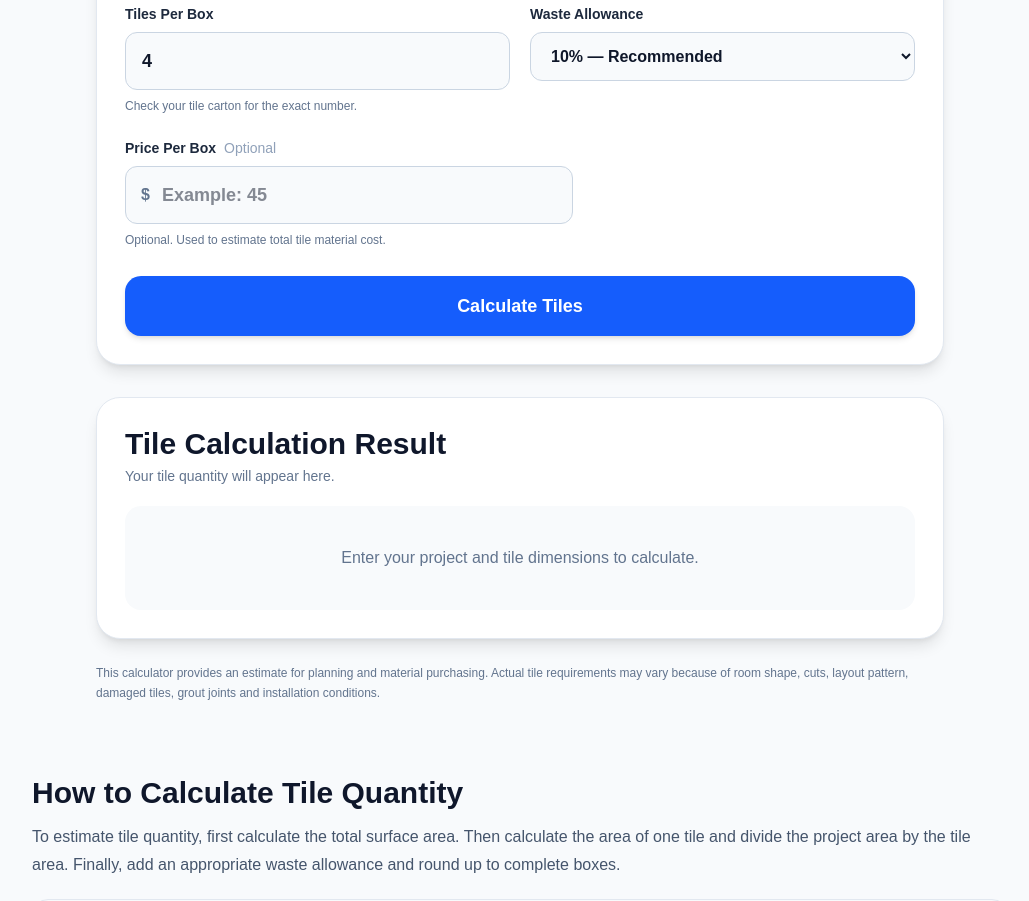
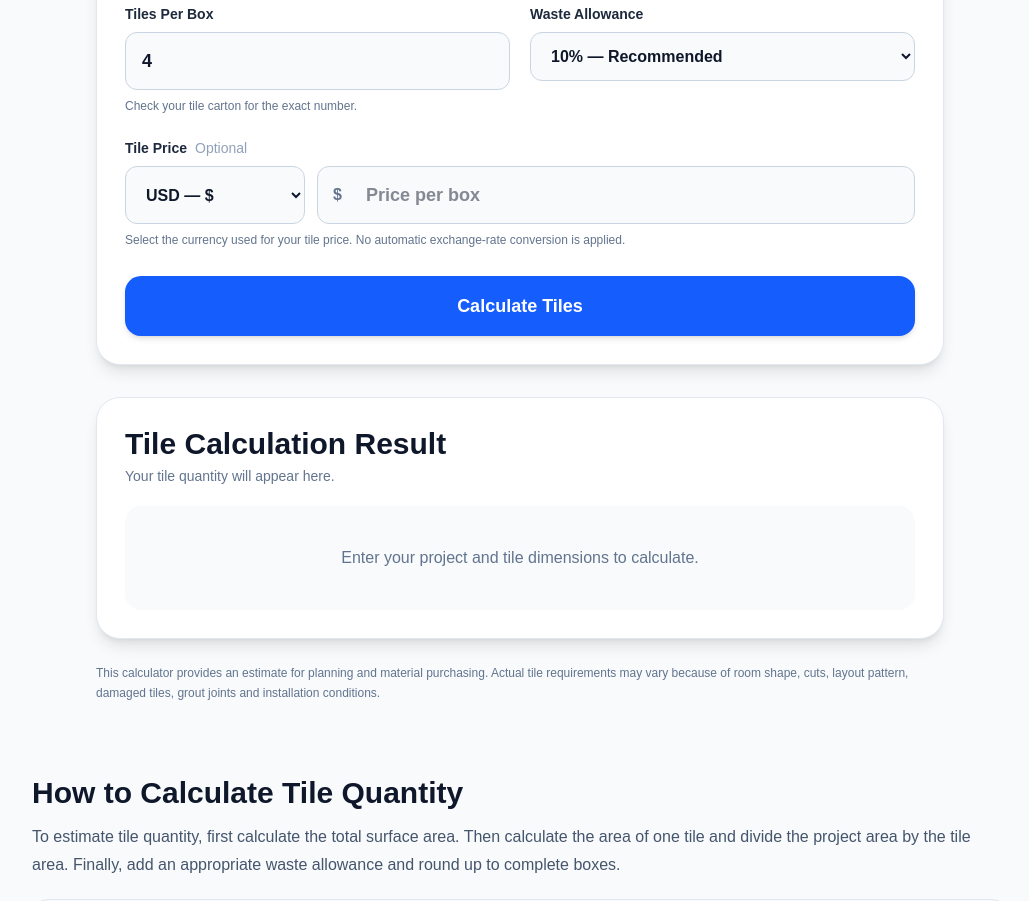
Before and after one commit to km7max-cmd/cornerspan, a Next.js app: page /calculators/tile in a window 1280 px wide. Shown: the part 1440-2341 px from the top of the page, without its empty margins (120-1149 px from the left). Built offline with nearby package versions, Linux system fonts and the light colour scheme.

Commit message:
Implement currency selection and formatting
Added currency support with a list of currencies and updated the price input to reflect the selected currency.

```diff
--- a/app/calculators/tile/TileCalculator.tsx
+++ b/app/calculators/tile/TileCalculator.tsx
@@ -7,6 +7,29 @@ import Breadcrumb from "../../../components/Breadcrumb";
 type SurfaceType = "floor" | "wall";
 type AreaUnit = "ft" | "m";
 type TileUnit = "in" | "cm";
+
+type Currency = {
+  code: string;
+  name: string;
+  symbol: string;
+};
+
+const CURRENCIES: Currency[] = [
+  { code: "USD", name: "US Dollar", symbol: "$" },
+  { code: "EUR", name: "Euro", symbol: "€" },
+  { code: "GBP", name: "British Pound", symbol: "£" },
+  { code: "CAD", name: "Canadian Dollar", symbol: "C$" },
+  { code: "AUD", name: "Australian Dollar", symbol: "A$" },
+  { code: "NZD", name: "New Zealand Dollar", symbol: "NZ$" },
+  { code: "INR", name: "Indian Rupee", symbol: "₹" },
+  { code: "JPY", name: "Japanese Yen", symbol: "¥" },
+  { code: "CNY", name: "Chinese Yuan", symbol: "¥" },
+  { code: "SGD", name: "Singapore Dollar", symbol: "S$" },
+  { code: "AED", name: "UAE Dirham", symbol: "د.إ" },
+  { code: "SAR", name: "Saudi Riyal", symbol: "﷼" },
+  { code: "ZAR", name: "South African Rand", symbol: "R" },
+  { code: "CHF", name: "Swiss Franc", symbol: "CHF" },
+];
 
 const FLOOR_TILE_SIZES = [
   "12×12",
@@ -30,6 +53,18 @@ function formatNumber(value: number, decimals = 2) {
   return new Intl.NumberFormat("en-US", {
     minimumFractionDigits: decimals,
     maximumFractionDigits: decimals,
+  }).format(value);
+}
+
+function formatCurrency(
+  value: number,
+  currency: Currency
+) {
+  return new Intl.NumberFormat("en-US", {
+    style: "currency",
+    currency: currency.code,
+    minimumFractionDigits: 2,
+    maximumFractionDigits: 2,
   }).format(value);
 }
 
@@ -84,8 +119,22 @@ export default function TileCalculator() {
   const [boxPrice, setBoxPrice] =
     useState("");
 
+  /*
+   * Global currency.
+   * USD is the default because CornerSpan
+   * targets USA + global search traffic.
+   */
+  const [currencyCode, setCurrencyCode] =
+    useState("USD");
+
   const [calculated, setCalculated] =
     useState(false);
+
+  const selectedCurrency =
+    CURRENCIES.find(
+      (currency) =>
+        currency.code === currencyCode
+    ) ?? CURRENCIES[0];
 
   const result = useMemo(() => {
     const length = Number(surfaceLength);
@@ -120,7 +169,7 @@ export default function TileCalculator() {
     }
 
     /*
-     * Convert project dimensions to square feet.
+     * Convert project dimensions to feet.
      */
     const lengthFeet =
       areaUnit === "ft"
@@ -259,10 +308,6 @@ export default function TileCalculator() {
   ) => {
     setSurfaceType(type);
 
-    /*
-     * Use common tile defaults for
-     * each surface.
-     */
     if (type === "floor") {
       setTileLength("24");
       setTileWidth("24");
@@ -287,6 +332,7 @@ export default function TileCalculator() {
 
   return (
     <main className="mx-auto max-w-4xl px-4 py-6 sm:px-6">
+
       <Breadcrumb current="Tile Calculator" />
 
       {/* Page Heading */}
@@ -318,11 +364,13 @@ export default function TileCalculator() {
 
         {/* Display */}
         <div className="bg-slate-900 px-5 py-5 sm:px-7">
+
           <p className="text-sm font-semibold uppercase tracking-wider text-slate-400">
             Tile Quantity Calculator
           </p>
 
           <div className="mt-3 rounded-2xl bg-slate-800 px-5 py-5">
+
             <p className="text-xs font-medium uppercase tracking-wider text-slate-400">
               {calculated && result
                 ? "Tiles Required"
@@ -334,6 +382,7 @@ export default function TileCalculator() {
                 ? `${result.tilesToOrder} Tiles · ${result.boxes} Boxes`
                 : "Enter your project details below"}
             </p>
+
           </div>
         </div>
 
@@ -347,6 +396,7 @@ export default function TileCalculator() {
             </label>
 
             <div className="grid grid-cols-2 gap-3">
+
               <button
                 type="button"
                 onClick={() =>
@@ -374,11 +424,13 @@ export default function TileCalculator() {
               >
                 Wall
               </button>
+
             </div>
           </div>
 
           {/* Surface Dimensions */}
           <div className="mt-6">
+
             <label className="mb-2 block text-sm font-bold text-slate-800">
               {surfaceType === "floor"
                 ? "Floor Dimensions"
@@ -418,11 +470,7 @@ export default function TileCalculator() {
                 min="0"
                 step="any"
                 inputMode="decimal"
-                placeholder={
-                  surfaceType === "floor"
-                    ? "Width"
-                    : "Width"
-                }
+                placeholder="Width"
                 value={surfaceWidth}
                 onChange={(e) => {
                   setSurfaceWidth(
@@ -451,16 +499,19 @@ export default function TileCalculator() {
                   Meters
                 </option>
               </select>
+
             </div>
           </div>
 
           {/* Tile Unit */}
           <div className="mt-6">
+
             <label className="mb-2 block text-sm font-bold text-slate-800">
               Tile Measurement Unit
             </label>
 
             <div className="grid grid-cols-2 gap-3">
+
               <button
                 type="button"
                 onClick={() => {
@@ -490,11 +541,13 @@ export default function TileCalculator() {
               >
                 Centimeters
               </button>
+
             </div>
           </div>
 
           {/* Tile Size */}
           <div className="mt-6">
+
             <label className="mb-2 block text-sm font-bold text-slate-800">
               {surfaceType === "floor"
                 ? "Common Floor Tile Sizes"
@@ -502,7 +555,9 @@ export default function TileCalculator() {
             </label>
 
             <div className="grid grid-cols-3 gap-2 sm:grid-cols-6">
+
               {tileSizes.map((size) => {
+
                 const [length, width] =
                   size.split("×");
 
@@ -530,15 +585,18 @@ export default function TileCalculator() {
                   </button>
                 );
               })}
+
             </div>
 
             {/* Custom Tile Size */}
             <div className="mt-3">
+
               <p className="mb-2 text-xs font-medium text-slate-500">
                 Or enter a custom tile size:
               </p>
 
               <div className="grid grid-cols-2 gap-3">
+
                 <input
                   type="number"
                   min="0"
@@ -570,6 +628,7 @@ export default function TileCalculator() {
                   }}
                   className={inputClass}
                 />
+
               </div>
             </div>
           </div>
@@ -578,6 +637,7 @@ export default function TileCalculator() {
           <div className="mt-6 grid gap-5 sm:grid-cols-2">
 
             <div>
+
               <label
                 htmlFor="tiles-per-box"
                 className="mb-2 block text-sm font-bold text-slate-800"
@@ -605,9 +665,11 @@ export default function TileCalculator() {
               <p className="mt-2 text-xs text-slate-500">
                 Check your tile carton for the exact number.
               </p>
+
             </div>
 
             <div>
+
               <label
                 htmlFor="tile-waste"
                 className="mb-2 block text-sm font-bold text-slate-800"
@@ -640,24 +702,52 @@ export default function TileCalculator() {
                   15% — Diagonal / complex
                 </option>
               </select>
+
             </div>
           </div>
 
-          {/* Price */}
+          {/* Global Currency + Price */}
           <div className="mt-6">
-            <label
-              htmlFor="tile-price"
-              className="mb-2 block text-sm font-bold text-slate-800"
-            >
-              Price Per Box
+
+            <label className="mb-2 block text-sm font-bold text-slate-800">
+              Tile Price
               <span className="ml-2 font-normal text-slate-400">
                 Optional
               </span>
             </label>
 
-            <div className="relative max-w-md">
+            <div className="grid grid-cols-1 gap-3 sm:grid-cols-[180px_1fr]">
+
+              {/* Currency */}
+              <select
+                value={currencyCode}
+                onChange={(e) => {
+                  setCurrencyCode(
+                    e.target.value
+                  );
+                  setCalculated(false);
+                }}
+                className={selectClass}
+                aria-label="Currency"
+              >
+                {CURRENCIES.map(
+                  (currency) => (
+                    <option
+                      key={currency.code}
+                      value={currency.code}
+                    >
+                      {currency.code} —{" "}
+                      {currency.symbol}
+                    </option>
+                  )
+                )}
+              </select>
+
+              {/* Price */}
+              <div className="relative">
+
                 <span className="pointer-events-none absolute left-4 top-1/2 -translate-y-1/2 font-bold text-slate-500">
-                $
+                  {selectedCurrency.symbol}
                 </span>
 
                 <input
@@ -666,7 +756,7 @@ export default function TileCalculator() {
                   min="0"
                   step="0.01"
                   inputMode="decimal"
-                placeholder="Example: 45"
+                  placeholder="Price per box"
                   value={boxPrice}
                   onChange={(e) => {
                     setBoxPrice(
@@ -674,13 +764,18 @@ export default function TileCalculator() {
                     );
                     setCalculated(false);
                   }}
-                className={`${inputClass} pl-9`}
+                  className={`${inputClass} pl-12`}
                 />
+
+              </div>
+
             </div>
 
             <p className="mt-2 text-xs text-slate-500">
-              Optional. Used to estimate total tile material cost.
+              Select the currency used for your tile price.
+              No automatic exchange-rate conversion is applied.
             </p>
+
           </div>
 
           {/* Calculate */}
@@ -691,6 +786,7 @@ export default function TileCalculator() {
           >
             Calculate Tiles
           </button>
+
         </div>
       </section>
 
@@ -699,7 +795,9 @@ export default function TileCalculator() {
         id="tile-results"
         className="mt-8 scroll-mt-24 rounded-3xl border border-slate-200 bg-white p-5 shadow-lg sm:p-7"
       >
+
         <div className="mb-5">
+
           <h2 className="text-2xl font-bold text-slate-900 sm:text-3xl">
             Tile Calculation Result
           </h2>
@@ -709,18 +807,26 @@ export default function TileCalculator() {
               ? `${surfaceType === "floor" ? "Floor" : "Wall"} · ${surfaceLength} × ${surfaceWidth} ${areaUnit === "ft" ? "ft" : "m"} · ${tileLength} × ${tileWidth} ${tileUnit}`
               : "Your tile quantity will appear here."}
           </p>
+
         </div>
 
         {!result ? (
+
           <div className="rounded-2xl bg-slate-50 px-5 py-10 text-center">
+
             <p className="text-base font-medium text-slate-500">
               Enter your project and tile dimensions to calculate.
             </p>
+
           </div>
+
         ) : (
+
           <>
+
             {/* Main Result */}
             <div className="rounded-2xl bg-slate-900 p-6 text-center">
+
               <p className="text-sm font-semibold uppercase tracking-wider text-slate-400">
                 Tiles To Order
               </p>
@@ -732,6 +838,7 @@ export default function TileCalculator() {
               <p className="mt-2 text-base text-slate-400">
                 {result.boxes} Boxes
               </p>
+
             </div>
 
             {/* Breakdown */}
@@ -795,16 +902,19 @@ export default function TileCalculator() {
 
               {result.estimatedCost !== null && (
                 <ResultCard
-                  label="Estimated Cost"
-                  value={`$${formatNumber(
-                    result.estimatedCost
-                  )}`}
+                  label={`Estimated Cost (${currencyCode})`}
+                  value={formatCurrency(
+                    result.estimatedCost,
+                    selectedCurrency
+                  )}
                 />
               )}
+
             </div>
 
             {/* Summary */}
             <div className="mt-6 rounded-2xl border border-blue-100 bg-blue-50 p-5">
+
               <h3 className="text-lg font-bold text-slate-900">
                 Calculation Summary
               </h3>
@@ -816,7 +926,8 @@ export default function TileCalculator() {
                   <strong>
                     {formatNumber(
                       result.surfaceArea
-                    )} sq ft
+                    )}{" "}
+                    sq ft
                   </strong>
                 </p>
 
@@ -826,7 +937,8 @@ export default function TileCalculator() {
                     {formatNumber(
                       result.tileArea,
                       3
-                    )} sq ft
+                    )}{" "}
+                    sq ft
                   </strong>
                 </p>
 
@@ -855,15 +967,17 @@ export default function TileCalculator() {
                   <p>
                     Estimated material cost:{" "}
                     <strong>
-                      $
-                      {formatNumber(
-                        result.estimatedCost
+                      {formatCurrency(
+                        result.estimatedCost,
+                        selectedCurrency
                       )}
                     </strong>
                   </p>
                 )}
+
               </div>
             </div>
+
           </>
         )}
       </section>
@@ -875,6 +989,7 @@ export default function TileCalculator() {
         because of room shape, cuts, layout pattern, damaged
         tiles, grout joints and installation conditions.
       </p>
+
     </main>
   );
 }
```
Lines whose indentation alone changed are shown as unchanged.
